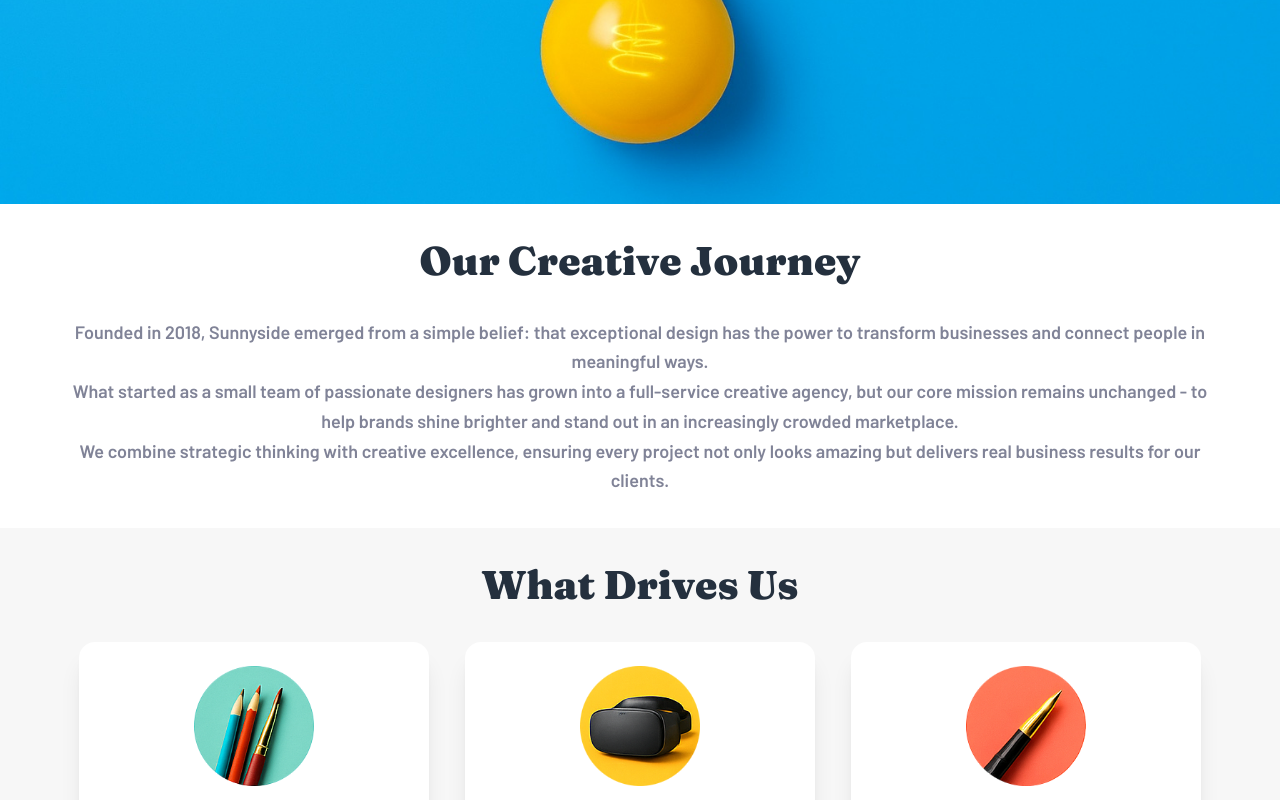
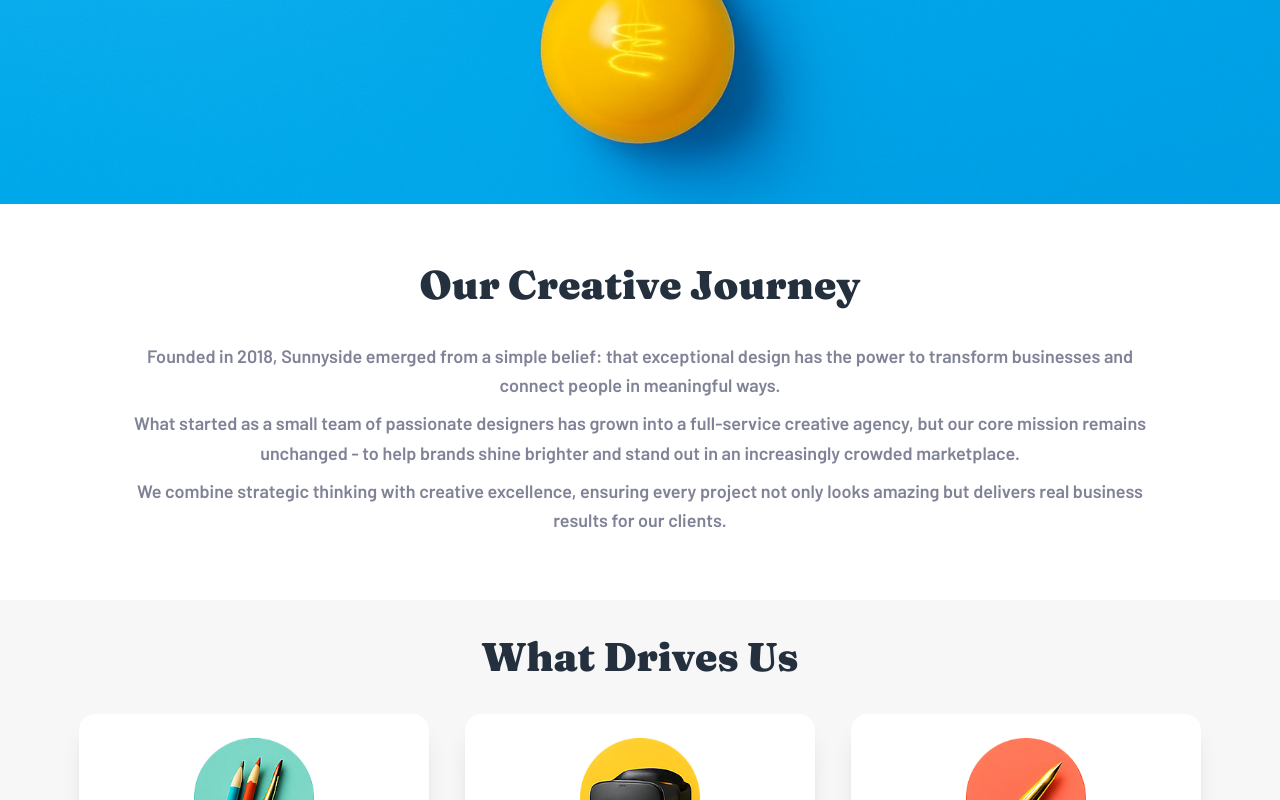
Before and after one commit to JakubM-I/agency-landing-page, a React (Vite) app: page /sunnyside/about in a window 1280 px wide. Shown: the part 596-1396 px from the top of the page. Built offline with nearby package versions, Linux system fonts and the light colour scheme.

Commit message:
History component and text styling changed

```diff
--- a/src/features/about/History/index.tsx
+++ b/src/features/about/History/index.tsx
@@ -2,12 +2,12 @@
 
 const History: React.FC = () => {
     return (
-        <div className="py-8">
+        <div className="py-8 md:py-14">
             <SectionTitle title="Our Creative Journey" />
-            <div className="w-[min(1200px,100%)] px-6 mx-auto">
-                <p className="text-preset-10 text-center text-grey-550">Founded in 2018, Sunnyside emerged from a simple belief: that exceptional design has the power to transform businesses and connect people in meaningful ways.</p>
-                <p className="text-preset-10 text-center text-grey-550">What started as a small team of passionate designers has grown into a full-service creative agency, but our core mission remains unchanged - to help brands shine brighter and stand out in an increasingly crowded marketplace.</p>
-                <p className="text-preset-10 text-center text-grey-550">We combine strategic thinking with creative excellence, ensuring every project not only looks amazing but delivers real business results for our clients.</p>
+            <div className="w-[min(1100px,100%)] px-6 mx-auto">
+                <p className="text-preset-10 text-center text-grey-550 text-pretty mb-2">Founded in 2018, Sunnyside emerged from a simple belief: that exceptional design has the power to transform businesses and connect people in meaningful ways.</p>
+                <p className="text-preset-10 text-center text-grey-550 text-pretty mb-2">What started as a small team of passionate designers has grown into a full-service creative agency, but our core mission remains unchanged - to help brands shine brighter and stand out in an increasingly crowded marketplace.</p>
+                <p className="text-preset-10 text-center text-grey-550 text-pretty mb-2">We combine strategic thinking with creative excellence, ensuring every project not only looks amazing but delivers real business results for our clients.</p>
             </div>
         </div>
     )
```
